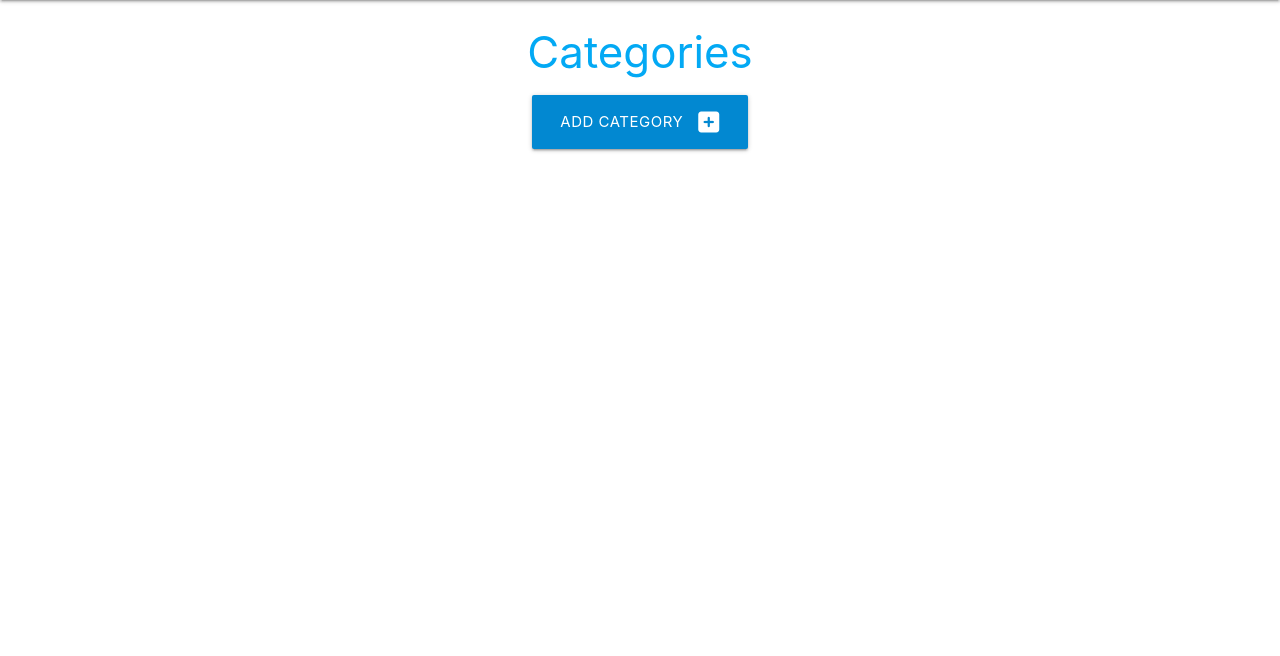
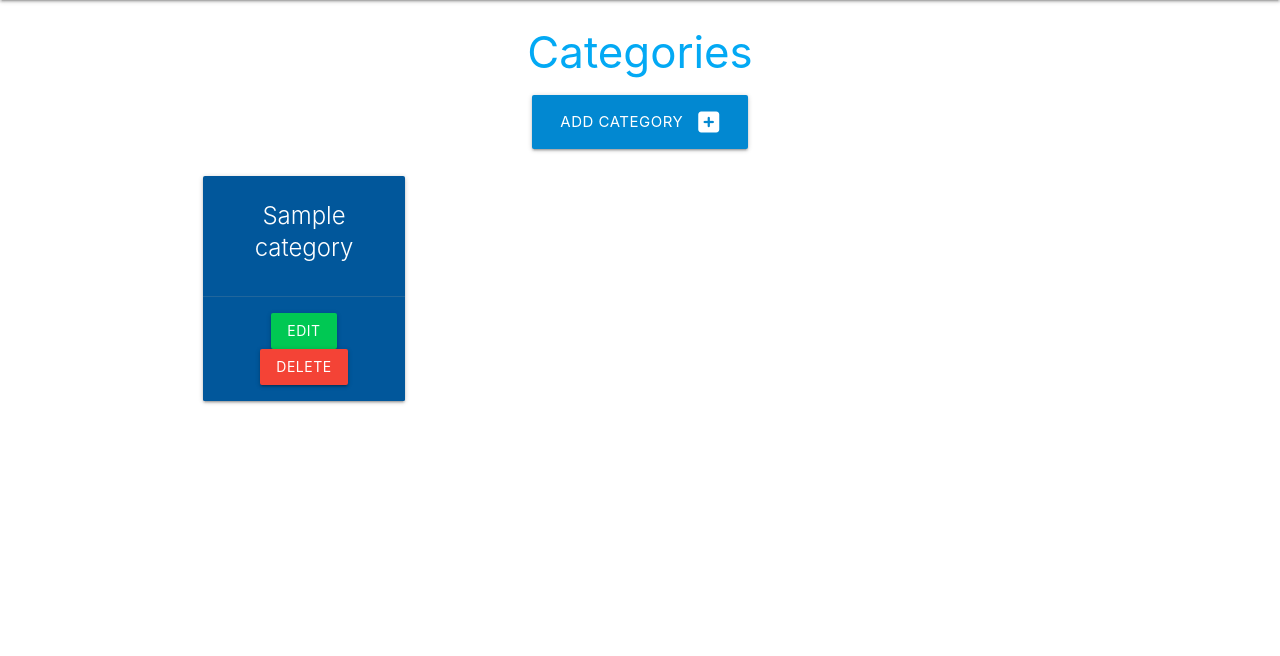
Before and after one commit to gfpkelly1986/To-do-app, a Flask app: page /categories in a window 1280 px wide. Shown: the part 64-720 px from the top of the page. Run offline with Flask 2, Linux system fonts and the light colour scheme; tables that the repository leaves empty hold one stand-in row (values such as "Sample post"); some libraries are stand-ins or nearby versions.

Commit message:
Add read functionality to application

```diff
--- a/taskmanager/routes.py
+++ b/taskmanager/routes.py
@@ -10,9 +10,10 @@ def home():
 
 @app.route("/categories")
 def categories():
-    return render_template("categories.html")
+    categories = list(Category.query.order_by(Category.category_name).all())
+    return render_template("categories.html", categories=categories)
 
-
+# This is the C in CRUD
 @app.route("/add_category", methods=["GET", "POST"])
 def add_category():
     if request.method == "POST":
--- a/taskmanager/templates/add_category.html
+++ b/taskmanager/templates/add_category.html
@@ -14,8 +14,8 @@
                 <label for="category_name">Category Name</label>
             </div>
         </div>
-         <!-- submit button -->
-         <div class="row">
+        <!-- submit button -->
+        <div class="row">
             <div class="col s12 center-align">
                 <button type="submit" class="btn-large light-blue darken-1">
                     Add Category <i class="fas fa-plus-square right"></i>
--- a/taskmanager/templates/categories.html
+++ b/taskmanager/templates/categories.html
@@ -11,4 +11,20 @@
     </div>
 </div>
 
+<div class="row">
+    {% for category in categories %}
+    <div class="col s12 m6 l3">
+        <div class="card light-blue darken-4 center-align">
+            <div class="card-content white-text">
+                <span class="card-title">{{ category.category_name }}</span>
+            </div>
+            <div class="card-action">
+                <a href="#" class="btn green accent-4">Edit</a>
+                <a href="#" class="btn red" bt>Delete</a>
+            </div>
+        </div>
+    </div>
+    {% endfor %}
+</div>
+
 {% endblock %}
```
